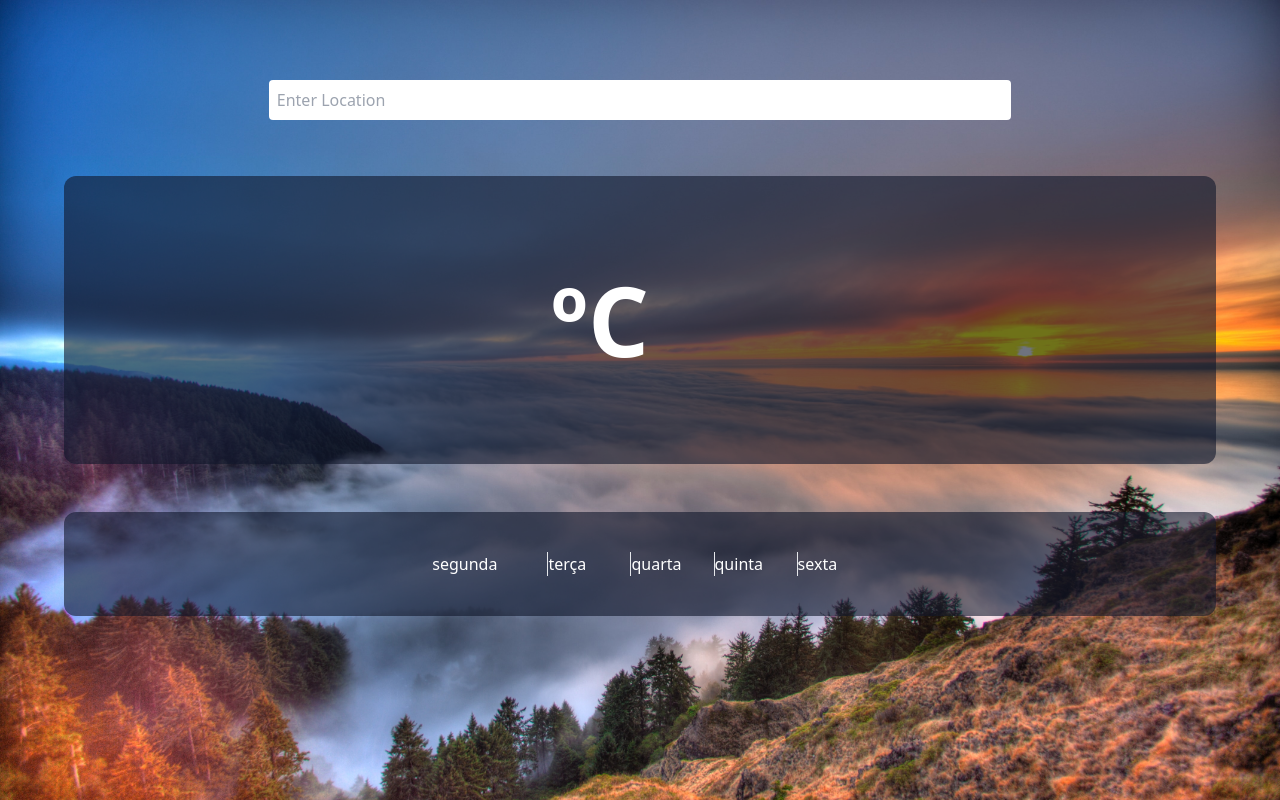
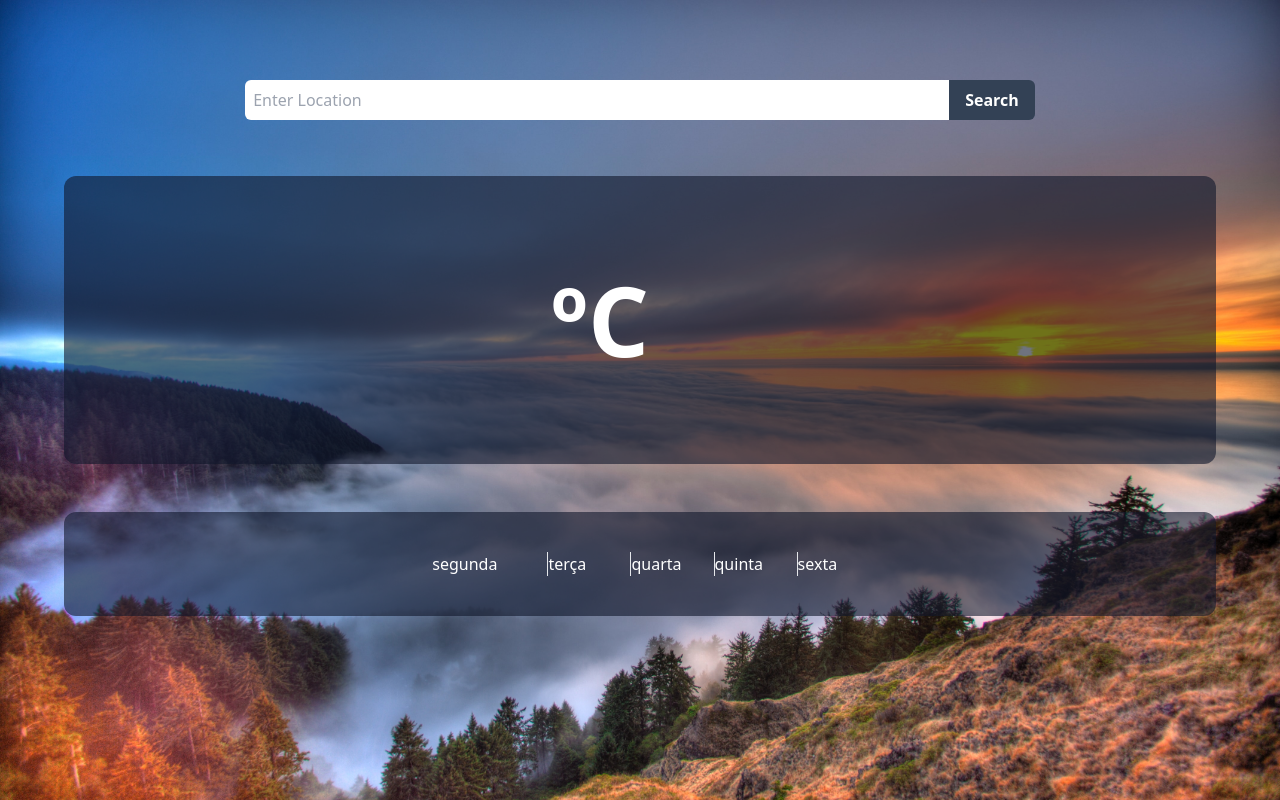
Before and after one commit to AguiarMS/weather-app-vite, a React (Vite) app: page / in a window 1280 px wide. Built offline with nearby package versions, Linux system fonts and the light colour scheme.

Commit message:
create searchButtonLocation

```diff
--- a/src/App.tsx
+++ b/src/App.tsx
@@ -21,6 +21,13 @@ function App() {
     }
   };
 
+  const searchButtonLocation = async () => {
+    await axios.get(url).then((response) => {
+      setData(response.data);
+      console.log("BUTTON SEARCH EVENT", response.data);
+    });
+  };
+
   const handleTime = () => {
     const timeStamp = data.dt || 0;
     const convertData = new Date(timeStamp * 1000).toLocaleString("pt-BR");
@@ -35,16 +42,21 @@ function App() {
       style={{ backgroundImage: `url(${backgroundWeather})` }}
       className="w-full h-[100vh]  bg-cover"
     >
-
       <div className="flex justify-center">
         <input
-          className="mt-20 rounded py-2 px-2 w-[58%]"
+          className="mt-20 rounded-l-md py-2 px-2 w-[55%]"
           value={location}
           onChange={(event) => setLocation(event.target.value)}
           onKeyUpCapture={searchLocation}
           placeholder="Enter Location"
           type="text"
         />
+        <button
+          className="bg-slate-700 hover:bg-slate-600 mt-20 text-white font-bold py-2 px-4 rounded-r-md"
+          onClick={searchButtonLocation}
+        >
+          Search
+        </button>
       </div>
 
       {/* Other stats */}
```
